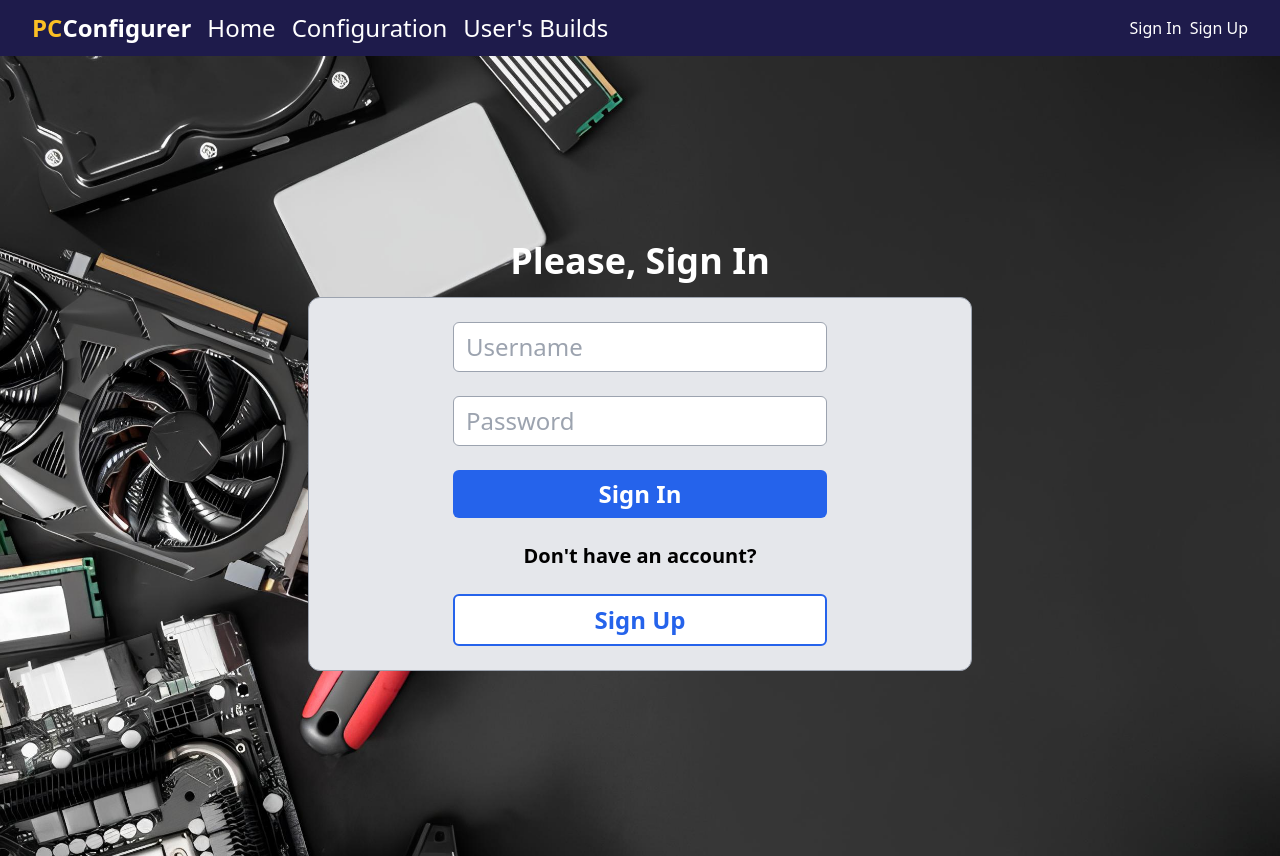
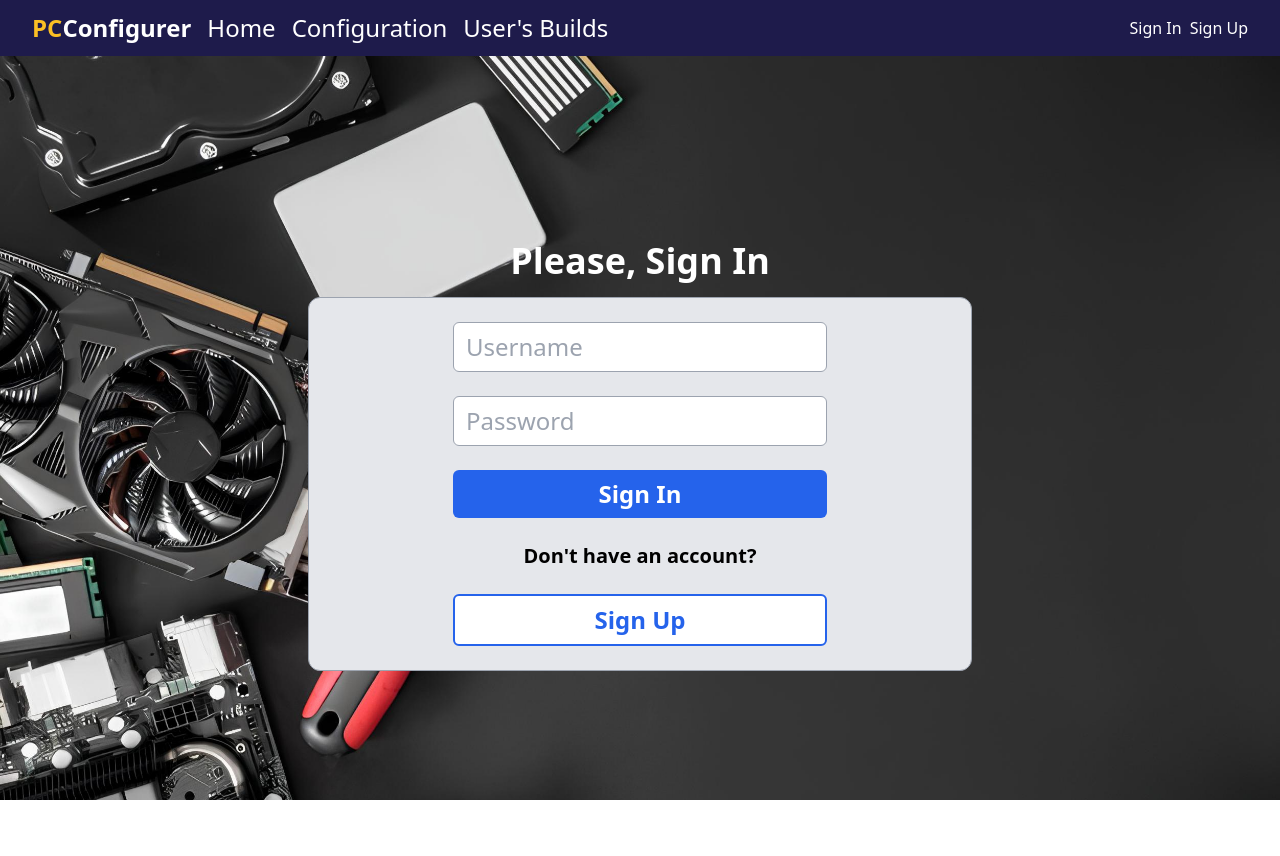
Before and after one commit to Smurfstuffy/pcconfigurer, a React (Create React App) app: page /signin in a window 1280 px wide. After the commit the page ends 800 px from the top, so only its background shows below. Built offline with nearby package versions, Linux system fonts and the light colour scheme.

Commit message:
fix layout

```diff
--- a/src/components/layouts/Layout.jsx
+++ b/src/components/layouts/Layout.jsx
@@ -12,15 +12,15 @@
   }
 
   return (
-    <React.Fragment>
-      <header>
-        <Navbar toggleOpened={toggleOpened}/>
-        <MobileNav isOpen={isOpened}/>
+    <div className="flex flex-col h-screen">
+      <header className="w-auto">
+        <Navbar toggleOpened={toggleOpened} />
+        <MobileNav isOpen={isOpened} />
       </header>
-      <main>
+      <main className="flex-grow overflow-auto">
         <Outlet />
       </main>
-    </React.Fragment>
+    </div>
   )
 }
 
```
